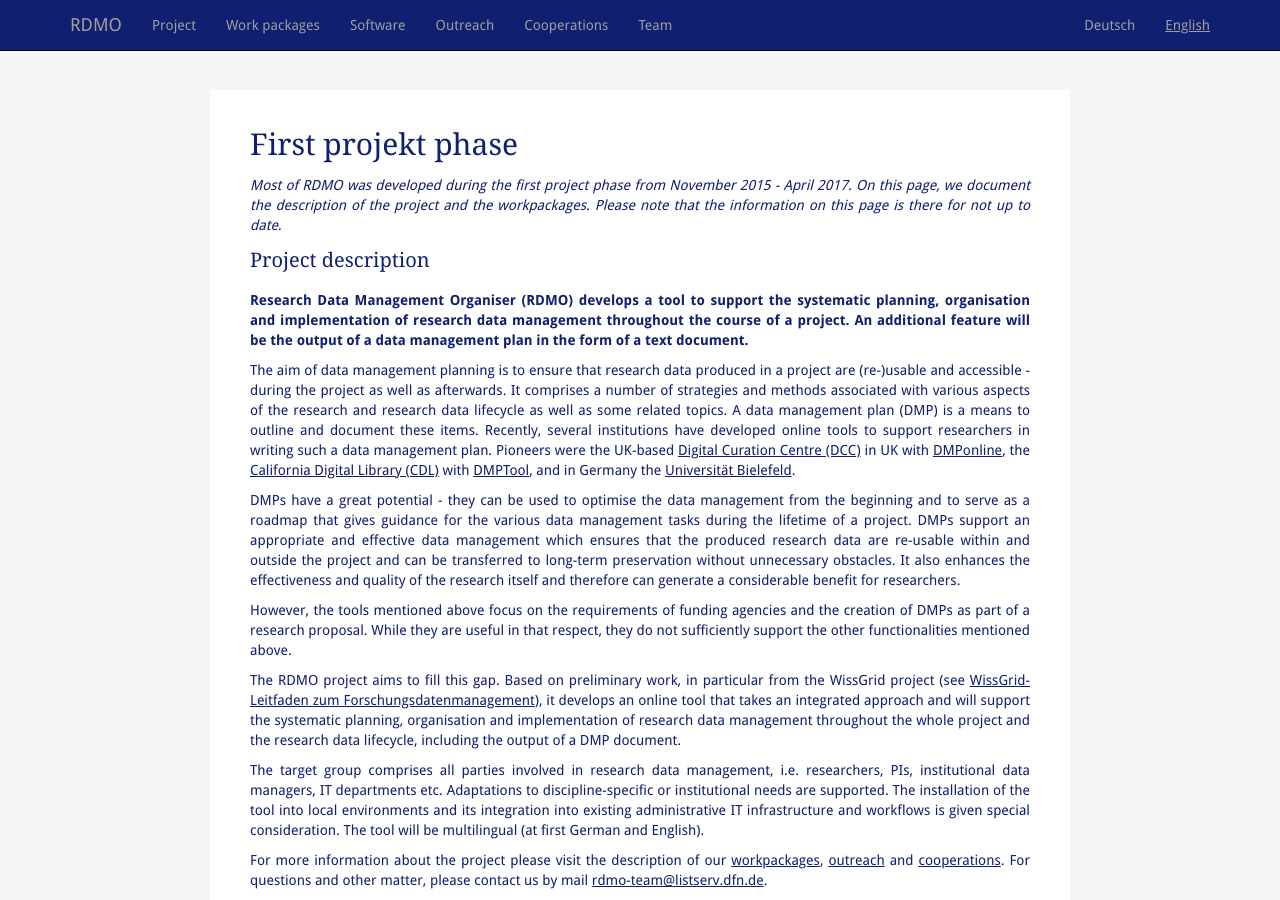
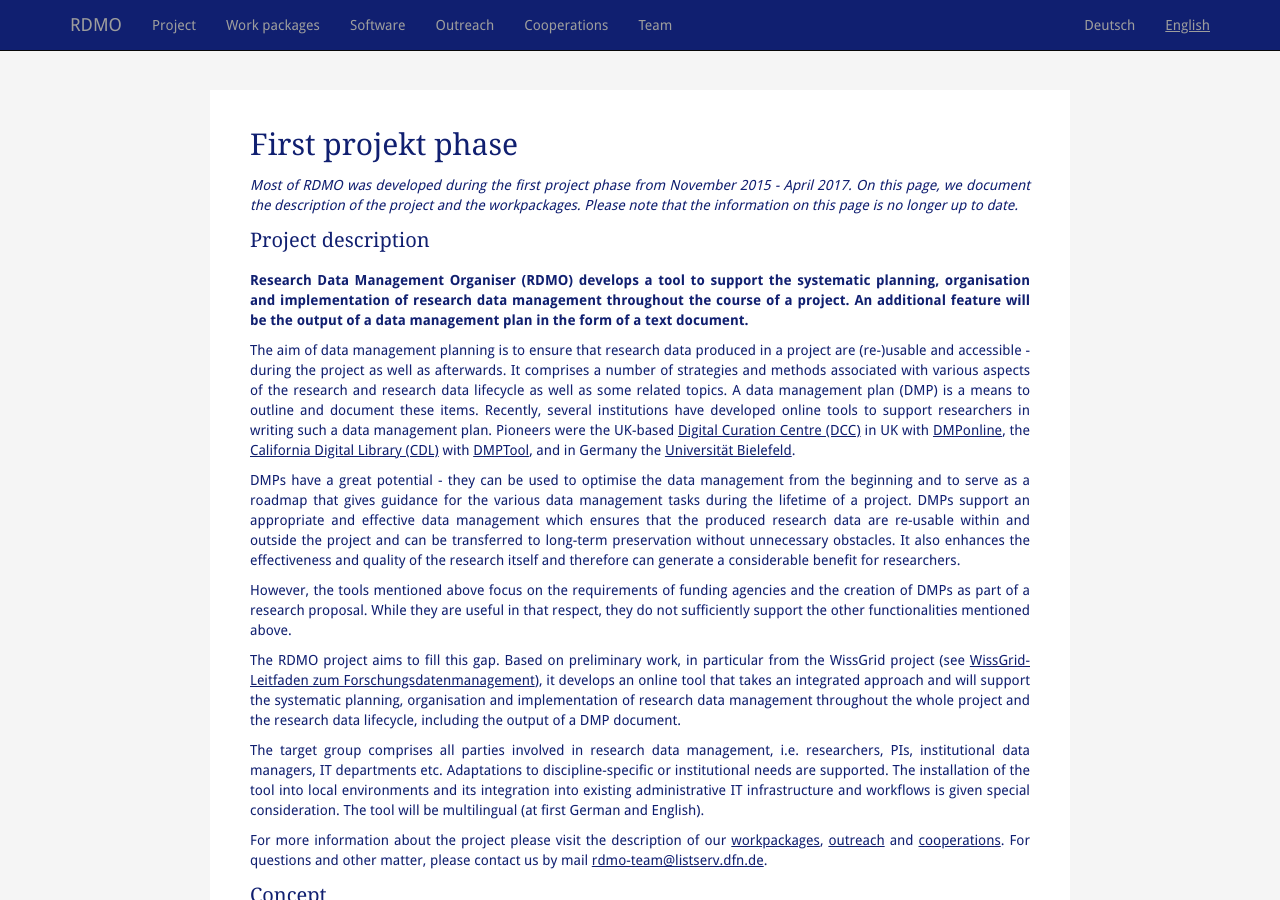
Before and after one commit to rdmorganiser/rdmorganiser.github.io, a Jekyll site: the page built from en/first-project-phase.md, in a window 1280 px wide and 900 px high. Built offline with Jekyll 4.4.1, drawn with Linux system fonts in a browser that asks for light colours; our own code applies the rules of GitHub Pages for plain Markdown files.

Commit message:
Update first-project-phase.md
typos

```diff
--- a/en/first-project-phase.md
+++ b/en/first-project-phase.md
@@ -8,7 +8,7 @@ lang: en
 First projekt phase
 ===================
 
-*Most of RDMO was developed during the first project phase from November 2015 - April 2017. On this page, we document the description of the project and the workpackages. Please note that the information on this page is there for not up to date.*
+*Most of RDMO was developed during the first project phase from November 2015 - April 2017. On this page, we document the description of the project and the workpackages. Please note that the information on this page is no longer up to date.*
 
 Project description
 -------------------
```
